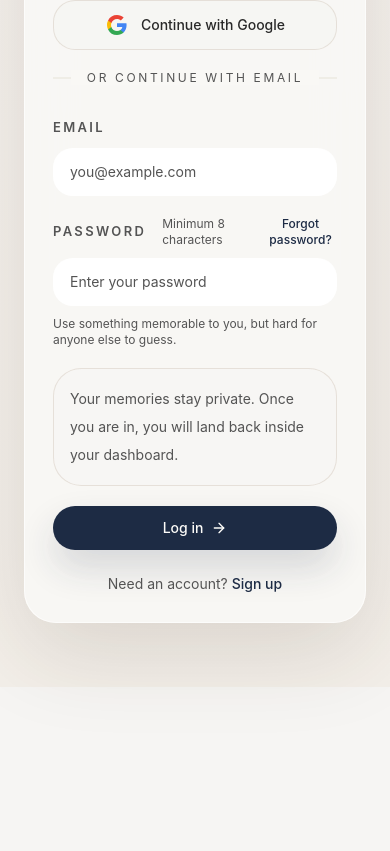
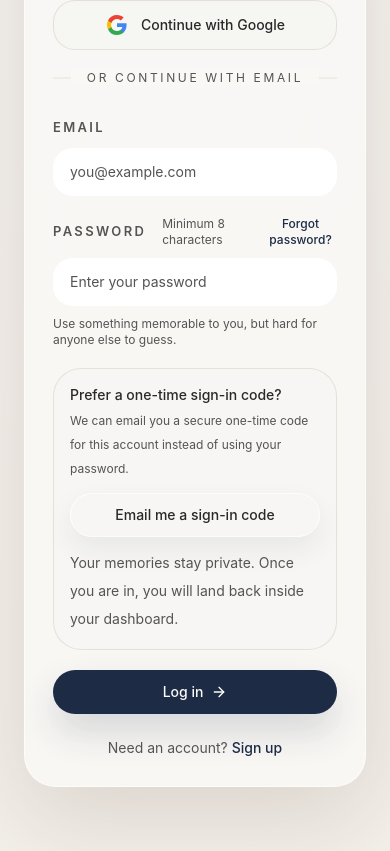
Before and after one commit to Jasonvinnicombe/vaultstory-test, a Next.js app: page /login in a window 390 px wide. Shown: the part 941-1792 px from the top of the page. Before the commit the page ends 1628 px from the top, so only its background shows below. Built offline with nearby package versions, Linux system fonts and the light colour scheme; no server answers.

Commit message:
Add email OTP login flow

```diff
--- a/components/forms/auth-form.tsx
+++ b/components/forms/auth-form.tsx
@@ -65,7 +65,7 @@ function buildAuthCallbackHref(nextPath: string, inviteMode: string | null, emai
   return query ? `/auth/callback?${query}` : "/auth/callback";
 }
 
-function getFriendlyAuthError(message: string, mode: "login" | "signup" | "reset") {
+function getFriendlyAuthError(message: string, mode: "login" | "signup" | "reset" | "otp") {
   if (/email rate limit exceeded/i.test(message)) {
     if (mode === "signup") {
       return "Too many confirmation emails were requested. Wait a few minutes, then try again, or check whether a confirmation email already arrived in your inbox or spam folder.";
@@ -75,7 +75,15 @@ function getFriendlyAuthError(message: string, mode: "login" | "signup" | "reset
       return "Too many password reset emails were requested. Wait a few minutes, then try again, or use the most recent reset email you already received.";
     }
 
+    if (mode === "otp") {
+      return "Too many one-time sign-in emails were requested. Wait a few minutes, then try again, or use the most recent code or link you already received.";
+    }
+
     return "Too many email attempts were made recently. Wait a few minutes, then try again.";
+  }
+
+  if (/invalid otp|token has expired|otp expired|token expired/i.test(message)) {
+    return "That one-time code is invalid or has expired. Request a fresh code and try again.";
   }
 
   if (/user already registered|already been registered/i.test(message)) {
@@ -84,6 +92,10 @@ function getFriendlyAuthError(message: string, mode: "login" | "signup" | "reset
 
   if (/email.*confirm/i.test(message)) {
     return "Please confirm your email first, then log in.";
+  }
+
+  if (/user not found|invalid login credentials|signup disabled/i.test(message) && mode === "otp") {
+    return "That email address does not have an account yet. Create an account first, then you can use one-time sign-in codes too.";
   }
 
   return message;
@@ -111,6 +123,10 @@ export function AuthForm({ mode }: { mode: AuthMode }) {
   const [loading, setLoading] = useState(false);
   const [resetSending, setResetSending] = useState(false);
   const [oauthLoading, setOauthLoading] = useState<OAuthProvider | null>(null);
+  const [otpSending, setOtpSending] = useState(false);
+  const [otpVerifying, setOtpVerifying] = useState(false);
+  const [otpRequested, setOtpRequested] = useState(false);
+  const [otpCode, setOtpCode] = useState("");
   const currentMode = normalizeMode(mode);
   const inviteEmail = searchParams.get("email") ?? "";
   const inviteMode = searchParams.get("invite");
@@ -155,6 +171,79 @@ export function AuthForm({ mode }: { mode: AuthMode }) {
     }
 
     toast.success("Password reset email sent. Use the link in that email to choose a new password.");
+  }
+
+  async function handleSendOtp() {
+    if (!supabase) {
+      toast.error("Add your Supabase URL and anon key in .env.local to enable authentication.");
+      return;
+    }
+
+    const email = form.getValues("email").trim();
+    const emailCheck = signInSchema.shape.email.safeParse(email);
+
+    if (!emailCheck.success) {
+      toast.error("Enter your email address first so we know where to send the one-time code.");
+      return;
+    }
+
+    setOtpSending(true);
+    const redirectTo = `${window.location.origin}${buildAuthCallbackHref(nextPath, inviteMode, email)}`;
+    const { error } = await supabase.auth.signInWithOtp({
+      email,
+      options: {
+        shouldCreateUser: false,
+        emailRedirectTo: redirectTo,
+      },
+    });
+    setOtpSending(false);
+
+    if (error) {
+      toast.error(getFriendlyAuthError(error.message, "otp"));
+      return;
+    }
+
+    setOtpRequested(true);
+    setOtpCode("");
+    toast.success("We sent a one-time sign-in email. Enter the code from that email here, or use the secure sign-in link if it arrives as a magic link.");
+  }
+
+  async function handleVerifyOtp() {
+    if (!supabase) {
+      toast.error("Add your Supabase URL and anon key in .env.local to enable authentication.");
+      return;
+    }
+
+    const email = form.getValues("email").trim();
+    const emailCheck = signInSchema.shape.email.safeParse(email);
+
+    if (!emailCheck.success) {
+      toast.error("Enter your email address first.");
+      return;
+    }
+
+    if (!otpCode.trim()) {
+      toast.error("Enter the one-time code from your email.");
+      return;
+    }
+
+    setOtpVerifying(true);
+    const { error } = await supabase.auth.verifyOtp({
+      email,
+      token: otpCode.trim(),
+      type: "email",
+    });
+    setOtpVerifying(false);
+
+    if (error) {
+      toast.error(getFriendlyAuthError(error.message, "otp"));
+      return;
+    }
+
+    toast.success("Signed in with your one-time code.");
+    const destination = await getPostAuthDestination(supabase, nextPath);
+    router.push(destination);
+    router.refresh();
   }
 
   async function handleOAuth(provider: OAuthProvider) {
@@ -292,7 +381,7 @@ export function AuthForm({ mode }: { mode: AuthMode }) {
                 key={item.provider}
                 type="button"
                 onClick={() => void handleOAuth(item.provider)}
-                disabled={authUnavailable || loading || oauthLoading !== null}
+                disabled={authUnavailable || loading || oauthLoading !== null || otpSending || otpVerifying}
                 className="inline-flex items-center justify-center gap-3 rounded-[22px] border border-border/70 bg-background/80 px-4 py-3 text-sm font-medium text-foreground transition hover:bg-background disabled:cursor-not-allowed disabled:opacity-60"
               >
                 <span className="inline-flex h-6 w-6 items-center justify-center">
@@ -325,7 +414,7 @@ export function AuthForm({ mode }: { mode: AuthMode }) {
 
           <div className="space-y-2.5">
             <Label htmlFor="email">Email</Label>
-            <Input id="email" type="email" placeholder="you@example.com" disabled={authUnavailable} aria-invalid={Boolean(form.formState.errors.email)} {...form.register("email")} />
+            <Input id="email" type="email" placeholder="you@example.com" disabled={authUnavailable || otpSending || otpVerifying} aria-invalid={Boolean(form.formState.errors.email)} {...form.register("email")} />
             {form.formState.errors.email ? <p className="text-xs text-destructive">{String(form.formState.errors.email.message)}</p> : null}
           </div>
 
@@ -338,7 +427,7 @@ export function AuthForm({ mode }: { mode: AuthMode }) {
                   <button
                     type="button"
                     onClick={handleForgotPassword}
-                    disabled={resetSending || authUnavailable}
+                    disabled={resetSending || authUnavailable || otpSending || otpVerifying}
                     className="text-xs font-medium text-primary underline-offset-4 transition hover:underline disabled:cursor-not-allowed disabled:opacity-50"
                   >
                     {resetSending ? "Sending..." : "Forgot password?"}
@@ -346,18 +435,52 @@ export function AuthForm({ mode }: { mode: AuthMode }) {
                 ) : null}
               </div>
             </div>
-            <Input id="password" type="password" placeholder="Enter your password" disabled={authUnavailable} aria-invalid={Boolean(form.formState.errors.password)} {...form.register("password")} />
+            <Input id="password" type="password" placeholder="Enter your password" disabled={authUnavailable || otpSending || otpVerifying} aria-invalid={Boolean(form.formState.errors.password)} {...form.register("password")} />
             {form.formState.errors.password ? <p className="text-xs text-destructive">{String(form.formState.errors.password.message)}</p> : <p className="text-xs text-muted-foreground">Use something memorable to you, but hard for anyone else to guess.</p>}
           </div>
 
           {currentMode === "login" ? (
-            <div className="rounded-[28px] border border-border/70 bg-background/65 p-4 text-sm leading-7 text-muted-foreground">
+            <div className="space-y-3 rounded-[28px] border border-border/70 bg-background/65 p-4">
+              <div className="flex flex-col gap-3 sm:flex-row sm:items-center sm:justify-between">
+                <div className="space-y-1">
+                  <p className="text-sm font-medium text-foreground">Prefer a one-time sign-in code?</p>
+                  <p className="text-xs leading-6 text-muted-foreground">We can email you a secure one-time code for this account instead of using your password.</p>
+                </div>
+                <Button type="button" variant="outline" onClick={handleSendOtp} disabled={authUnavailable || loading || oauthLoading !== null || otpSending || otpVerifying}>
+                  {otpSending ? "Sending code..." : otpRequested ? "Resend sign-in code" : "Email me a sign-in code"}
+                </Button>
+              </div>
+
+              {otpRequested ? (
+                <div className="space-y-3 rounded-[22px] border border-secondary/30 bg-secondary/10 p-4">
+                  <p className="text-xs leading-6 text-foreground">
+                    Check your inbox for the latest one-time sign-in email. If your Supabase email template is still configured for magic links, the secure link in that email will work too.
+                  </p>
+                  <div className="flex flex-col gap-3 sm:flex-row">
+                    <Input
+                      value={otpCode}
+                      onChange={(event) => setOtpCode(event.target.value.replace(/\s+/g, ""))}
+                      inputMode="numeric"
+                      autoComplete="one-time-code"
+                      maxLength={6}
+                      placeholder="Enter 6-digit code"
+                      disabled={otpVerifying || otpSending}
+                      className="sm:flex-1"
+                    />
+                    <Button type="button" onClick={handleVerifyOtp} disabled={otpVerifying || otpSending || !otpCode.trim()}>
+                      {otpVerifying ? "Verifying..." : "Verify code"}
+                    </Button>
+                  </div>
+                </div>
+              ) : null}
+
+              <div className="text-sm leading-7 text-muted-foreground">
                 Your memories stay private. Once you are in, you will land back inside your dashboard.
+              </div>
             </div>
           ) : null}
 
           {currentMode === "signup" ? (
-            <>
             <div className="space-y-3 rounded-[24px] border border-border/70 bg-background/65 p-4">
               <div className="flex items-start gap-4">
                 <Checkbox
@@ -378,11 +501,9 @@ export function AuthForm({ mode }: { mode: AuthMode }) {
               </div>
               {form.formState.errors.acceptTerms ? <p className="text-xs text-destructive">{String(form.formState.errors.acceptTerms.message)}</p> : null}
             </div>
-
-            </>
           ) : null}
 
-          <Button type="submit" className="w-full" disabled={loading || authUnavailable || oauthLoading !== null}>
+          <Button type="submit" className="w-full" disabled={loading || authUnavailable || oauthLoading !== null || otpSending || otpVerifying}>
             {loading ? "Please wait..." : currentMode === "login" ? "Log in" : "Create account"}
             {!loading ? <ArrowRight className="h-4 w-4" /> : null}
           </Button>
```
Lines whose indentation alone changed are shown as unchanged.
